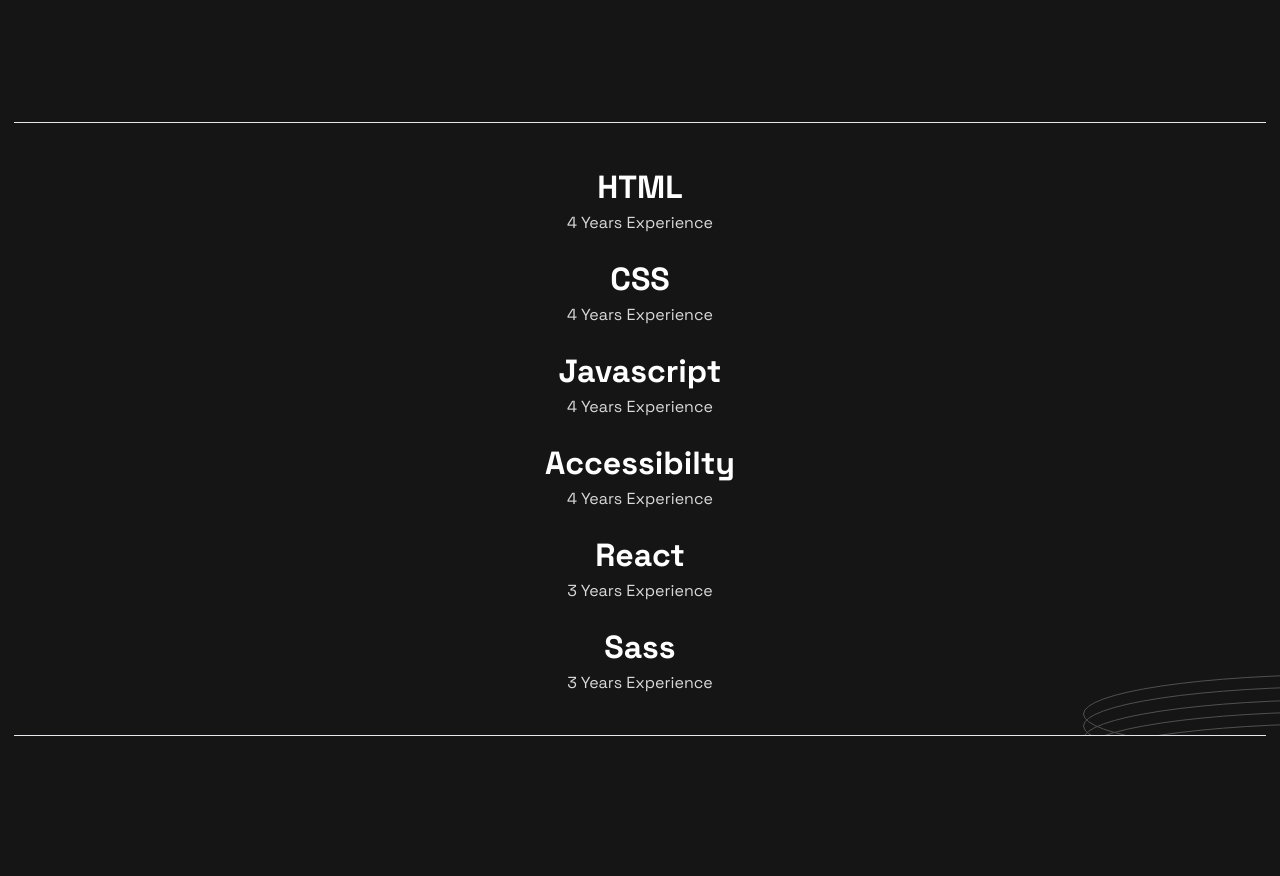
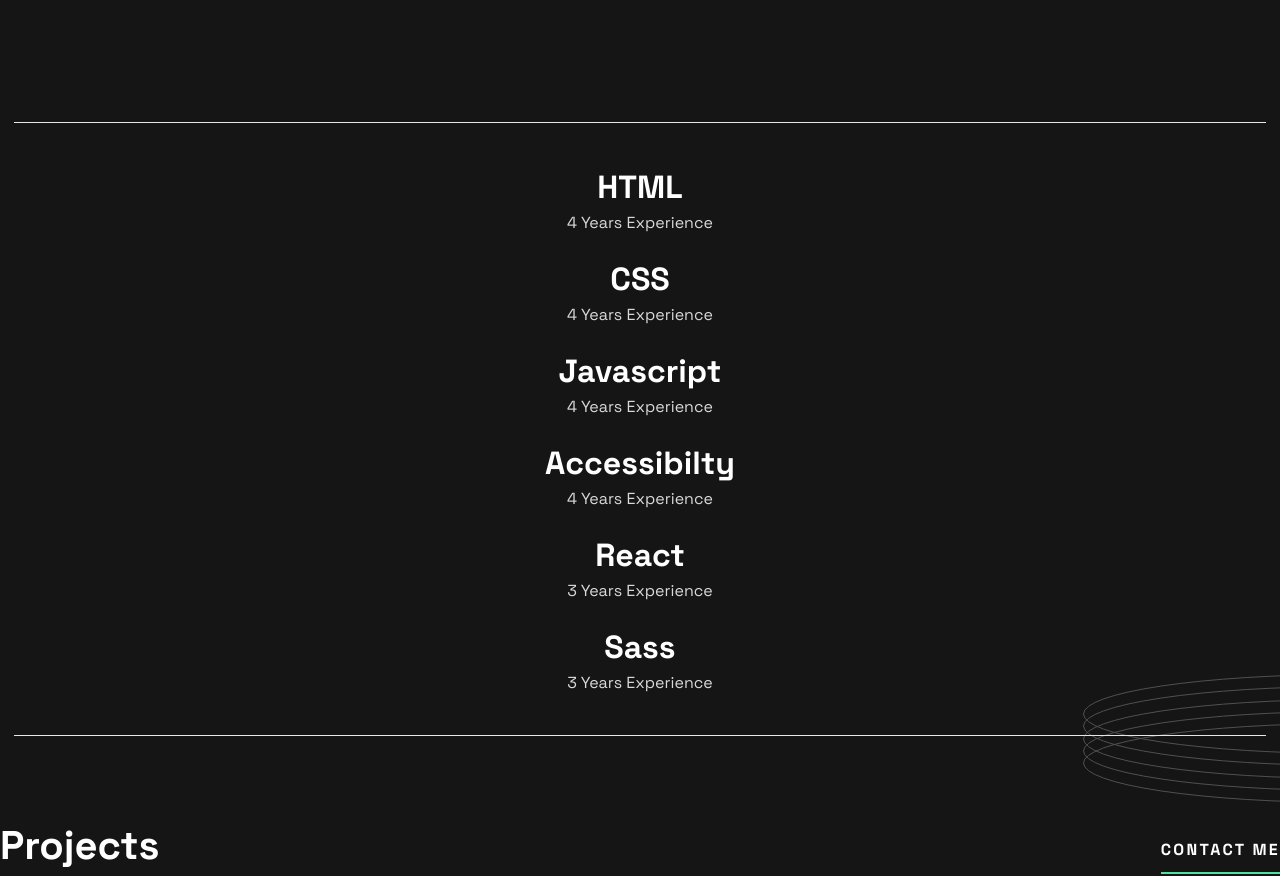
Before and after one commit to EugeneCarbado/single-page-developer-portfolio, a React (Create React App) app: page / in a window 1280 px wide. Shown: the part 960-1836 px from the top of the page. Before the commit the page ends 1696 px from the top, so only its background shows below. Built offline with nearby package versions, Linux system fonts and the light colour scheme.

Commit message:
adding lastest changes

```diff
--- a/src/App.tsx
+++ b/src/App.tsx
@@ -6,12 +6,14 @@
 import '@fontsource/space-grotesk/700.css';
 import '@fontsource/space-grotesk';
 import Experience from './components/Experience/Experience';
+import Projects from './components/Projects/Projects';
 
 function App() {
   return (
     <div>
       <Hero />
       <Experience />
+      <Projects />
       {/* <PortfolioForm /> */}
     </div>
   );
--- a/src/components/Experience/Experience.styles.ts
+++ b/src/components/Experience/Experience.styles.ts
@@ -5,7 +5,7 @@
   experienceImage: css`
     background-image: url(${PatternRings});
     background-repeat: no-repeat;
-    background-position: calc(100% + 333px) calc(100% + 67px);
+    background-position: calc(100% + 333px) calc(100% + -13px);
   `,
 };
 
--- a/src/components/Experience/Experience.tsx
+++ b/src/components/Experience/Experience.tsx
@@ -4,7 +4,7 @@
 const Experience = () => {
   return (
     <section
-      className={`${styles.experienceImage}`}>
+      className={`${styles.experienceImage} pb-20`}>
       <div className='py-10 mx-[14px] flex flex-col items-center text-white text-center border-y-[1px]'>
         <div>
           <div className="pb-5">
--- /dev/null
+++ b/src/components/Projects/Projects.tsx
@@ -0,0 +1,16 @@
+import React from 'react';
+
+const Projects = () => {
+  return (
+    <section>
+      <div className='flex justify-between items-center'>
+        <h3 className='text-[40px] font-bold text-white'>Projects</h3>
+        <button className="uppercase text-white mt-5 pb-2.5 border-b-2 border-portfolio-green tracking-[2.29px] font-bold">
+          Contact me
+        </button>
+      </div>
+    </section>
+  );
+};
+
+export default Projects;
```
Also changed, not shown: src/components/Hero/Hero.css (deleted, +0 -54 lines).
